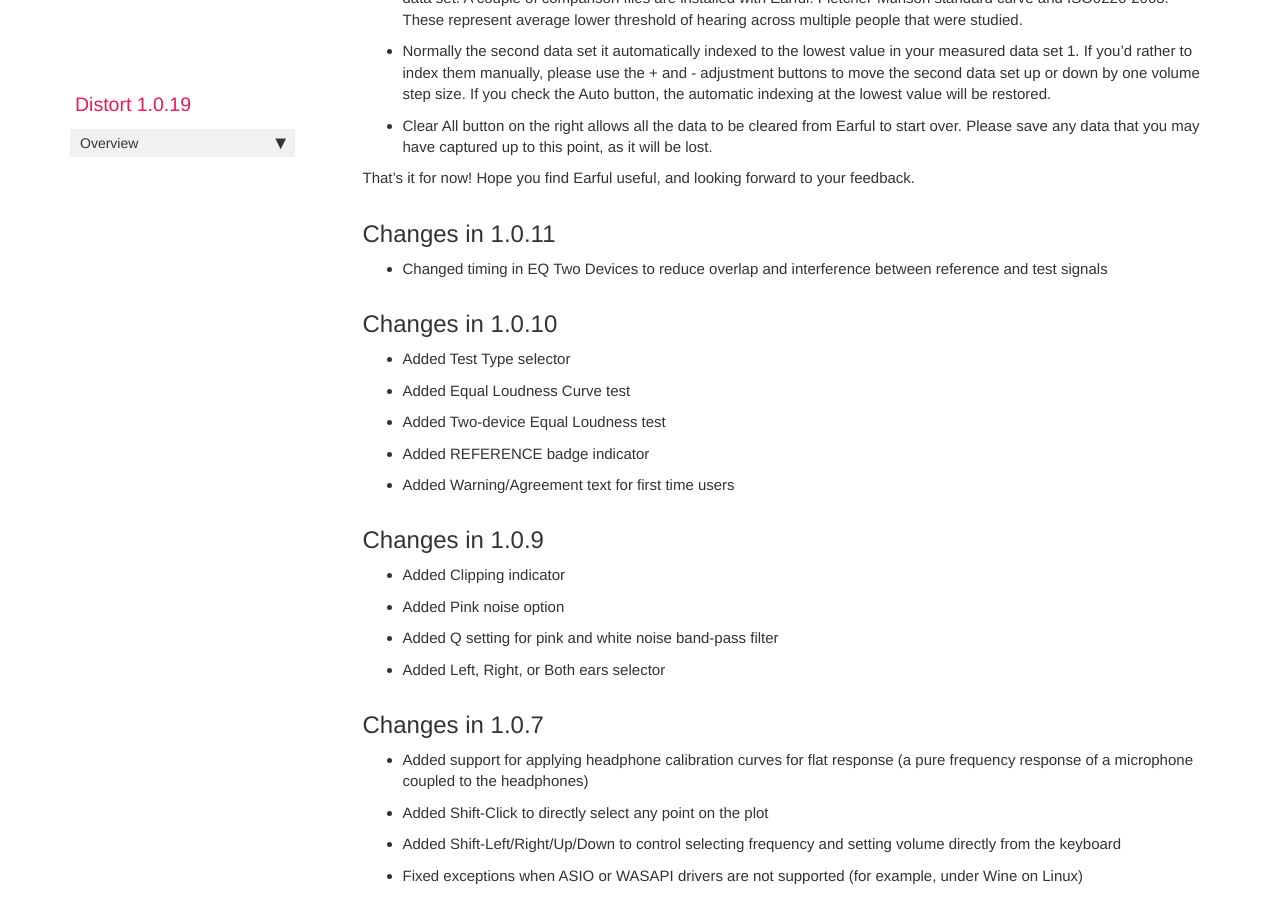
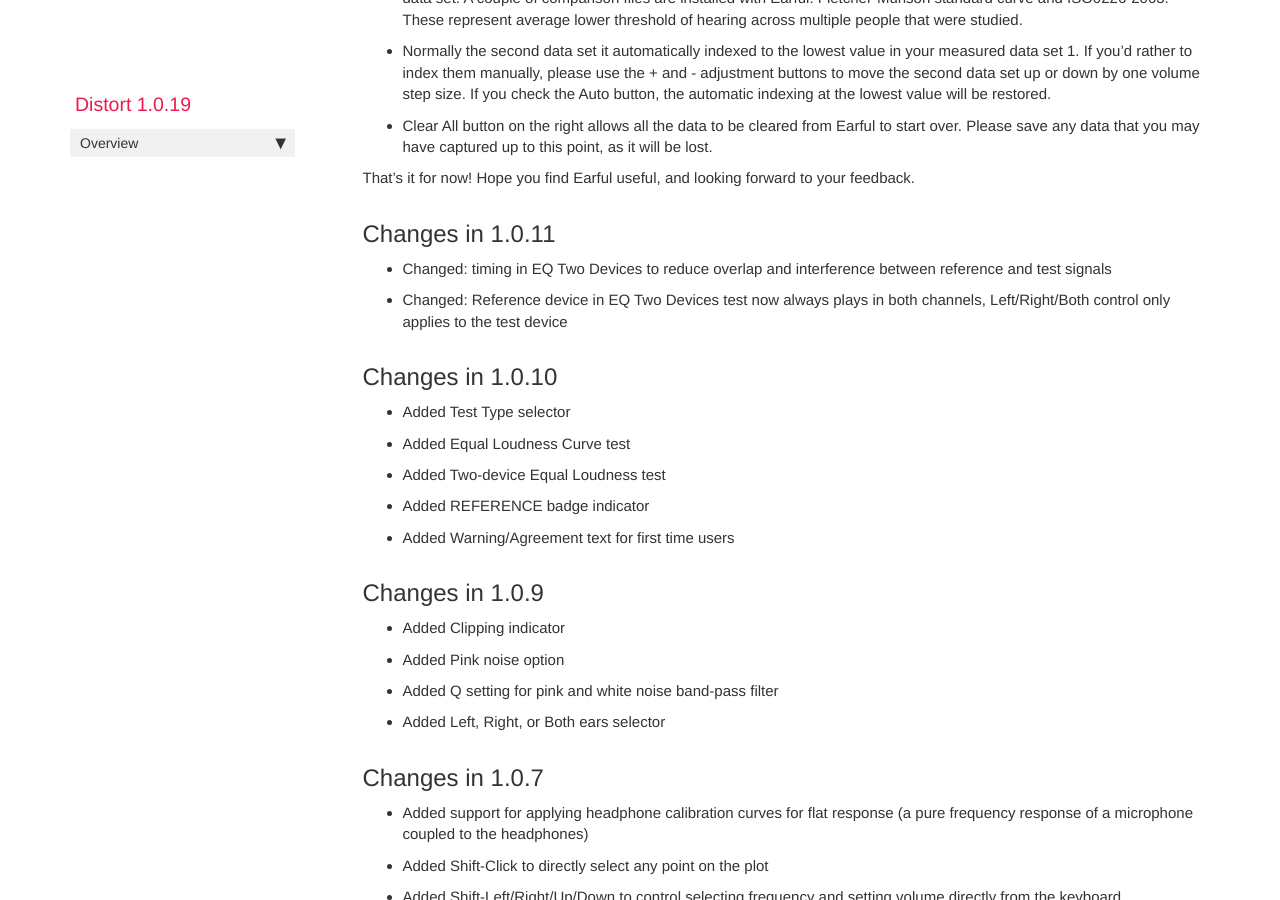
Before and after one commit to pkane2001/Distort, a Jekyll site: the page built from docs/earful.md, in a window 1280 px wide and 900 px high, scrolled down 3212 px. Built offline with Jekyll 4.4.1, drawn with Linux system fonts in a browser that asks for light colours; nearby versions of some CDN libraries; our own code applies the rules of GitHub Pages for plain Markdown files; comment, search, counter and statistics services are not loaded.

Commit message:
no message

```diff
--- a/docs/earful.md
+++ b/docs/earful.md
@@ -88,7 +88,8 @@ That's it for now! Hope you find Earful useful, and looking forward to your feed
 
 
 ## Changes in 1.0.11
-* Changed timing in EQ Two Devices to reduce overlap and interference between reference and test signals
+* Changed: timing in EQ Two Devices to reduce overlap and interference between reference and test signals
+* Changed: Reference device in EQ Two Devices test now always plays in both channels, Left/Right/Both control only applies to the test device
 
 ## Changes in 1.0.10
 * Added Test Type selector
```
Also changed, not shown: 1 other file.
